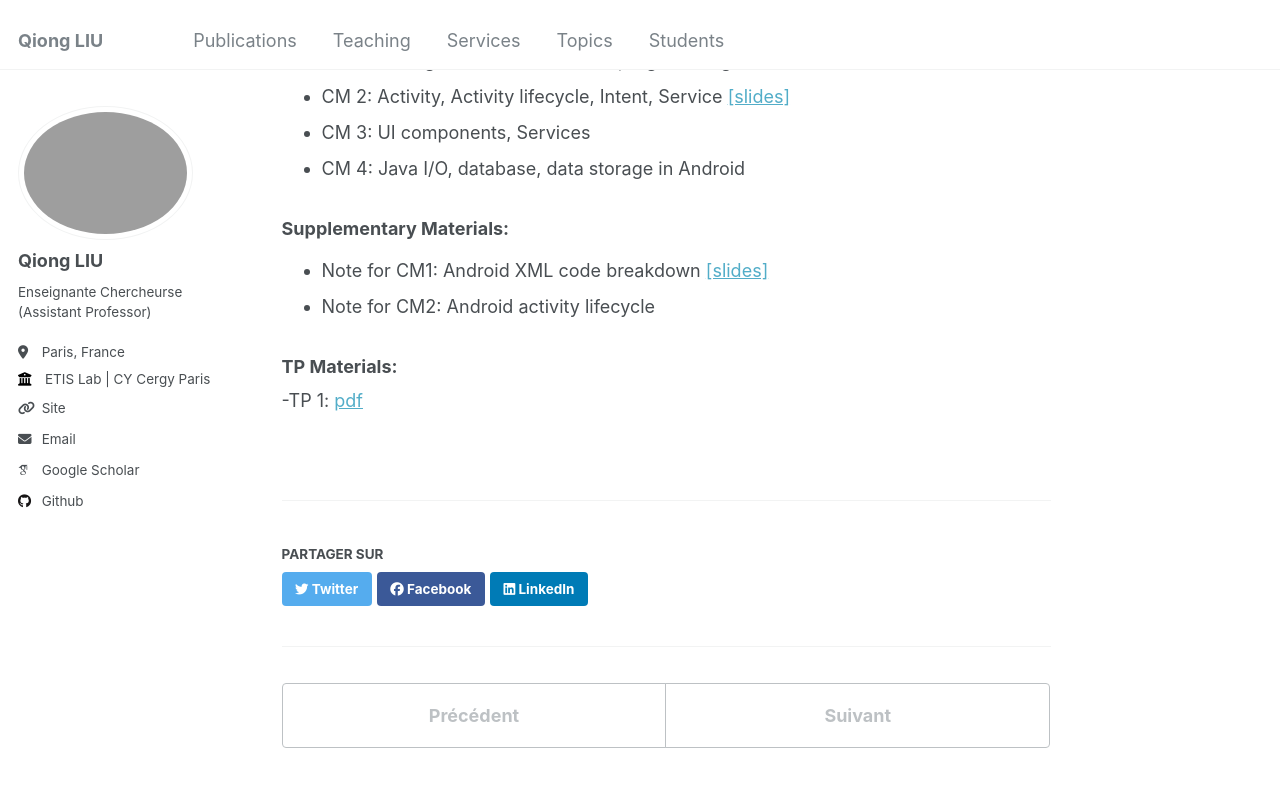
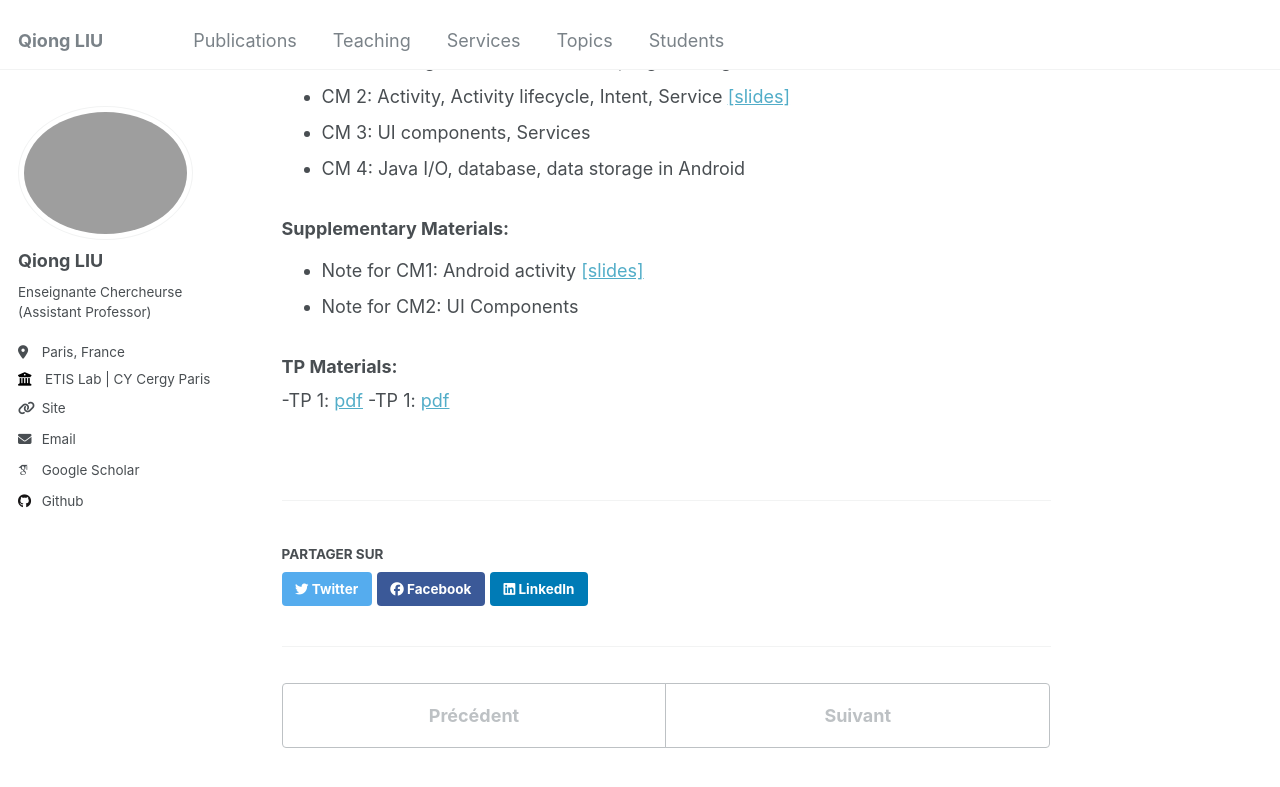
Before and after one commit to evesiphus/evesiphus.github.io, a Jekyll site: the page built from _teaching/2024-MP.md, in a window 1280 px wide and 900 px high, scrolled down 352 px. Shown: the top 787 px of the window. Built offline with Jekyll 4.4.1, drawn with Linux system fonts in a browser that asks for light colours; some web fonts are replaced.

Commit message:
Update 2024-MP.md

```diff
--- a/_teaching/2024-MP.md
+++ b/_teaching/2024-MP.md
@@ -21,8 +21,9 @@ hours: "30h (CM+TP)"
 - CM 4: Java I/O, database, data storage in Android <!-- [[slides]](https://evesiphus.github.io/assets/teaching/MobileProgramming/MP_CM4.pdf)-->
 
 ### Supplementary Materials:
-- Note for CM1: Android XML code breakdown [[slides]](https://evesiphus.github.io/assets/teaching/MobileProgramming/Lecture1Note.pdf)
-- Note for CM2: Android activity lifecycle <!--[[slides]](https://evesiphus.github.io/assets/teaching/MobileProgramming/MP_note2.pdf)-->
+- Note for CM1: Android activity [[slides]](https://evesiphus.github.io/assets/teaching/MobileProgramming/Lecture1Note.pdf)
+- Note for CM2: UI Components <!--[[slides]](https://evesiphus.github.io/assets/teaching/MobileProgramming/MP_note2.pdf)-->
 
 ### TP Materials:
 -TP 1: [pdf](https://evesiphus.github.io/assets/teaching/MobileProgramming/Mobile_Programming_TP1.pdf)
+-TP 1: [pdf](https://evesiphus.github.io/assets/teaching/MobileProgramming/Mobile_Programming_TP2.pdf)
```
